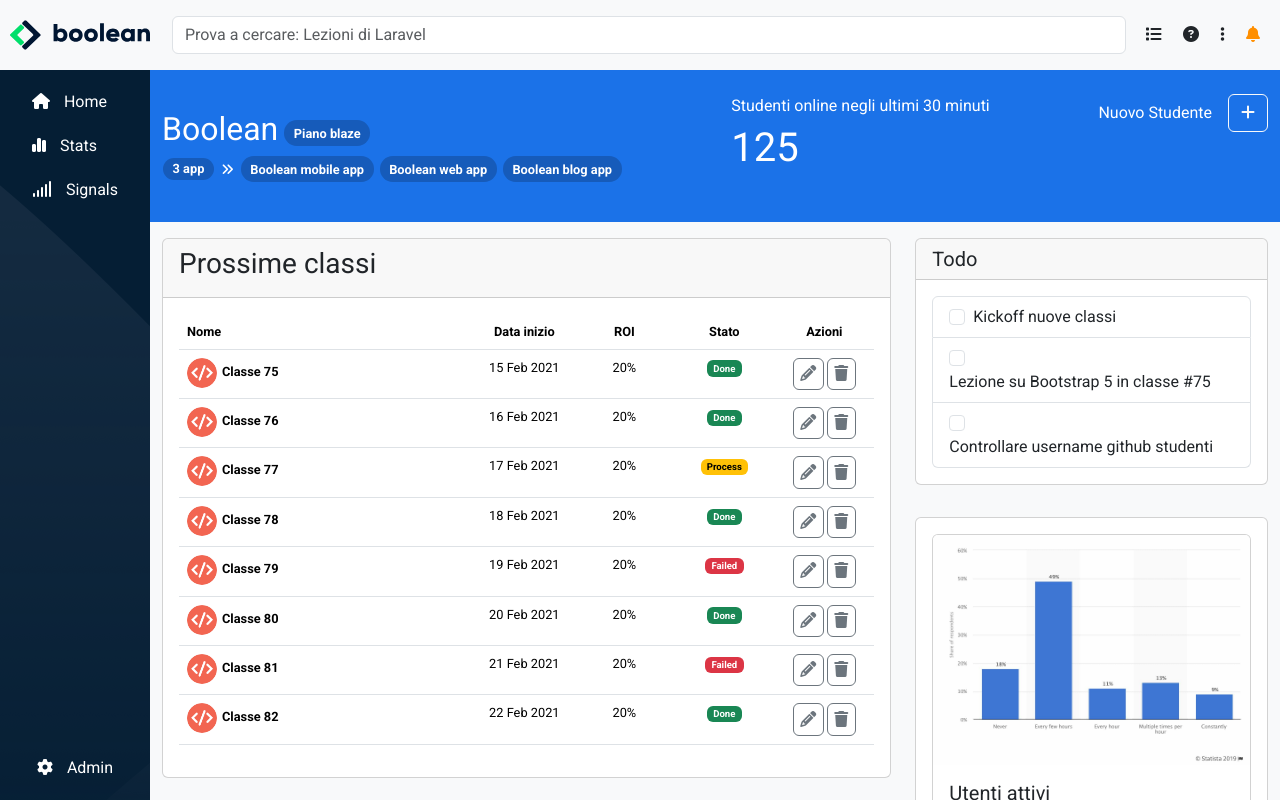
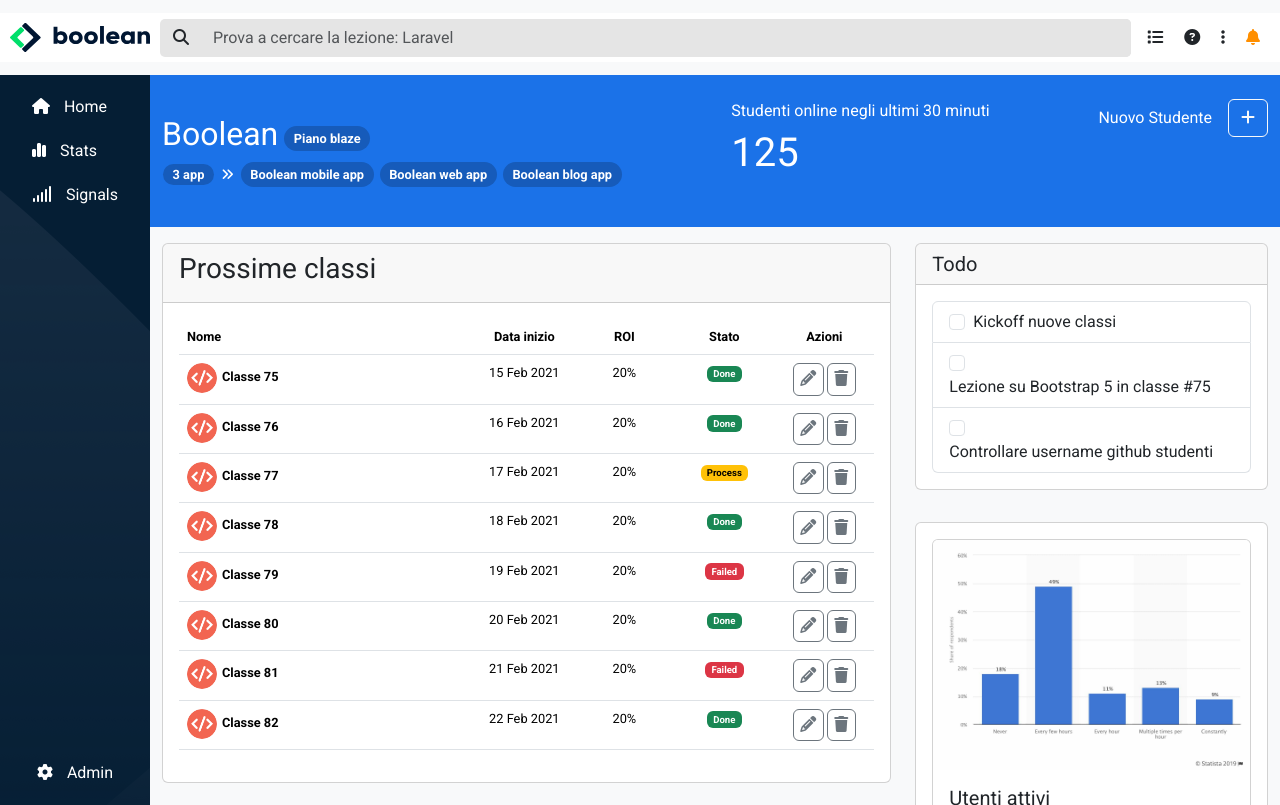
Before and after one commit to FraRussotto/html-css-bootstrap-dashboard, a plain HTML site: page index.html in a window 1280 px wide. Drawn offline with nearby package versions, Linux system fonts and the light colour scheme.

Commit message:
[FIX] Top bar

```diff
--- a/asset/style.css
+++ b/asset/style.css
@@ -21,10 +21,11 @@ a{
 /* TOP BAR */
 header{
   background-color: #f8f9fa;
+  padding: 5px 0;
 }
 .top_bar{
   width: 100%;
-  height: 70px;
+  background-color: white;
 }
 
 .top_bar .logo,
@@ -43,12 +44,22 @@ header{
   padding-left: 10px;
 }
 
+.input-group,
+.form-control{
+  background-color: #e5e5e5;
+  border-radius: 5px;
+}
+
+.form-control{
+  border: 0;
+}
+
 .action{
   padding-right: 20px;
 }
 
 .dropdown button{
-  background-color: #f8f9fa;
+  background-color: white;
 }
 
 
--- a/index.html
+++ b/index.html
@@ -23,20 +23,16 @@
 </head>
 <body>
   <header>
-    <div class="top_bar d-flex">
+    <div class="top_bar my-2 d-flex">
       <div class="logo text-center">
         <img src="./asset/img/logo.svg" alt="logo">
       </div>
       <div class="search_bar d-flex justify-content-between align-items-center">
-        <div class="search w-100">
-          <nav class="navbar bg-body-tertiary">
-            <div class="container-fluid">
-              <form class="d-flex w-100" role="search">
-                <input class="form-control me-2" type="search" placeholder="Prova a cercare: Lezioni di Laravel" aria-label="Search">
-              </form>
-            </div>
-          </nav>
+        <div class="input-group me-3">
+          <button type="button" class="btn"><i class="fa-solid fa-magnifying-glass"></i></button>
+          <input type="text" class="form-control" aria-label="Text input with segmented dropdown button" placeholder="Prova a cercare la lezione: Laravel">
         </div>
+
         <div class="action d-flex justify-content-between align-items-center">
           <span><i class="fa-solid fa-list"></i></span>
           <span><i class="fa-solid fa-circle-question"></i></span>
```
